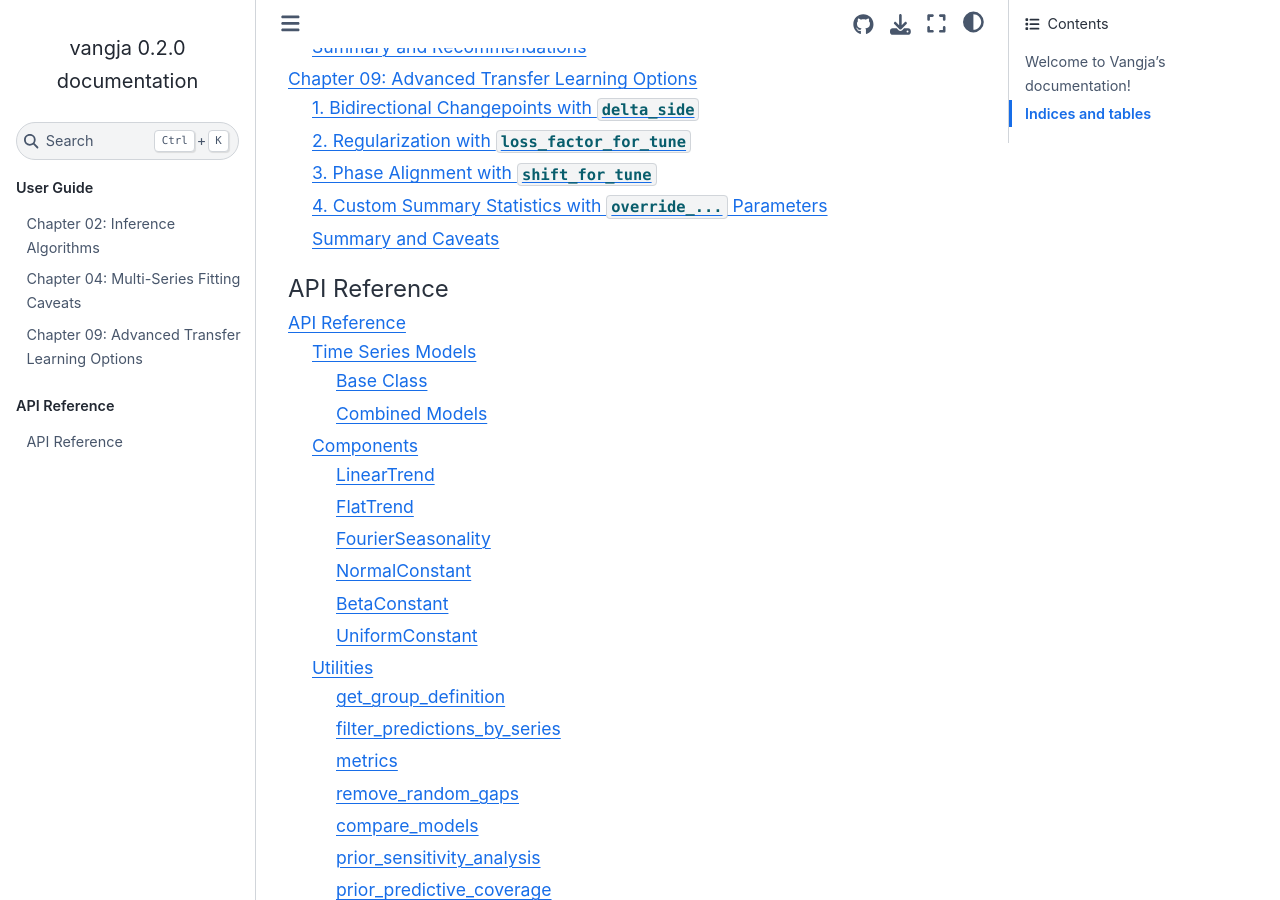
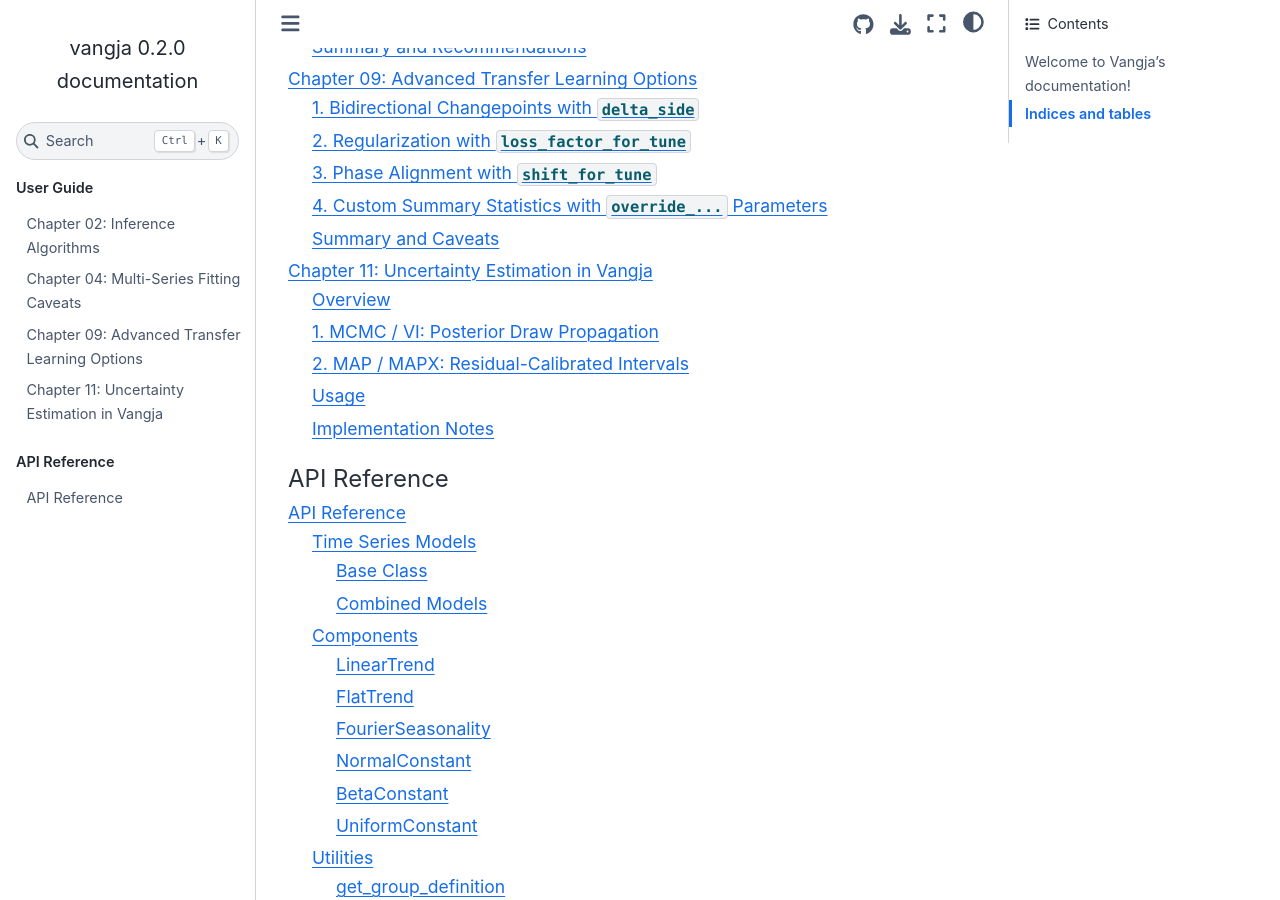
Before and after one commit to jovan-krajevski/vangja, a Sphinx documentation site: the page built from docs/source/index.rst, in a window 1280 px wide and 900 px high, scrolled down 665 px. Built offline with Sphinx 7.4.7 and the Sphinx Book theme 1.1.4, drawn with Linux system fonts in a browser that asks for light colours; pages that are not in the unit, such as notebooks, are missing from menus; some of the changed lines change nothing that is shown.

Commit message:
docs uncertainty

````diff
--- a/docs/source/index.rst
+++ b/docs/source/index.rst
@@ -21,6 +21,7 @@ Welcome to Vangja's documentation!
    notebooks/08_prior_from_idata
    notebooks/09_advanced_transfer_learning
    notebooks/10_bayesian_workflow
+   uncertainty
 
 .. toctree::
    :maxdepth: 2
--- /dev/null
+++ b/docs/source/uncertainty.md
@@ -0,0 +1,192 @@
+# Chapter 11: Uncertainty Estimation in Vangja
+
+## Overview
+
+Vangja provides prediction intervals via the `predict_uncertainty()` method. The approach differs depending on the inference method used:
+
+- **MCMC / VI methods** (NUTS, Metropolis, ADVI, etc.): Posterior draw propagation — each posterior sample is pushed through the model to produce a family of trajectories, yielding natural Bayesian credible intervals.
+- **MAP methods** (MAP, MAPX): Residual-calibrated intervals — a hybrid approach combining the fitted observation noise, in-sample residual calibration, and forecast-distance scaling.
+
+Both approaches are described in detail below.
+
+---
+
+## 1. MCMC / VI: Posterior Draw Propagation
+
+### Idea
+
+When the model is fitted with MCMC or VI, the `trace` object contains samples from the posterior distribution over all model parameters. Each posterior draw defines a complete set of parameter values; pushing a draw through the forward model produces one possible prediction trajectory. The spread of these trajectories quantifies parameter uncertainty.
+
+### Algorithm
+
+Given `N` posterior draws (across chains and draws):
+
+1. **Sub-sample** `S = min(uncertainty_samples, N)` draws uniformly at random (seed 42 for reproducibility).
+2. For each sampled draw index `(chain, draw)`:
+   - Extract all parameter values into a dictionary `θ_s = {var: posterior[var][chain, draw]}`.
+   - Create a fresh copy of the future DataFrame (to avoid side effects from component column writes).
+   - Call `self._predict(future_copy, "mapx", θ_s, None)` — this reuses the existing `_predict_map` code path, treating each posterior draw as if it were a MAP point estimate.
+   - Collect the resulting prediction array of shape `(n_groups, T)`.
+3. **Stack** all `S` prediction arrays into shape `(S, n_groups, T)`.
+4. For each group, compute pointwise quantiles:
+   - `yhat_lower = quantile(α/2)`
+   - `yhat_upper = quantile(1 − α/2)`
+   where `α = 1 − interval_width`.
+5. The point forecast (`yhat`) is computed separately using the standard `_predict()` (which averages over the posterior for MCMC).
+6. **Rescale** all values from the internal `[0, 1]` scale back to the original data scale using `y_min` and `y_max`.
+
+### Why Reuse `_predict_map`?
+
+The key design insight is that `_predict_map` in each component is a pure forward function: given parameter values in a dictionary, it computes predictions. By extracting individual posterior draws into the same dictionary format that MAP uses, we can reuse the entire prediction pipeline without modifying any component. This avoids:
+
+- Adding per-draw prediction methods to every component.
+- Modifying `_predict_mcmc` (which by design averages over draws).
+- Any changes to the composition operators (`+`, `*`, `**`).
+
+### Strengths
+
+- **Exact**: Captures the full posterior uncertainty, including parameter correlations.
+- **Component-agnostic**: Works for any model composition without component-level changes.
+- **Standard Bayesian approach**: Produces proper credible intervals.
+
+### Limitations
+
+- Computationally expensive for large `uncertainty_samples` (each draw requires a full forward pass).
+- Credible intervals are not calibrated in the frequentist sense (they represent posterior belief, not coverage guarantees).
+
+---
+
+## 2. MAP / MAPX: Residual-Calibrated Intervals
+
+### Motivation
+
+MAP and MAPX produce a single point estimate — there are no posterior draws to propagate. We need a different strategy to estimate prediction intervals.
+
+The standard approach (used by Facebook Prophet) simulates future trend uncertainty by generating synthetic changepoints with Laplace-distributed magnitudes at Poisson-distributed times, then adds Gaussian observation noise estimated from in-sample residuals. However, Prophet's approach has notable limitations:
+
+1. **Only trend has uncertainty** — seasonality and other components contribute zero uncertainty under MAP.
+2. **Relies on changepoint extrapolation** — the synthetic future changepoints are a heuristic, not derived from the posterior.
+3. **No epistemic uncertainty** — the intervals don't grow with forecast distance beyond what changepoints provide.
+
+### Vangja's Approach
+
+Vangja uses a **hybrid residual-calibrated** approach that addresses these limitations:
+
+$$\hat{y}(t) \pm z_{\alpha/2,\nu} \cdot \hat{\sigma} \cdot \sqrt{1 + h / n}$$
+
+where:
+
+- $\hat{y}(t)$ is the MAP point prediction
+- $z_{\alpha/2,\nu}$ is the Student-t quantile with $\nu = \max(n - 2, 1)$ degrees of freedom
+- $\hat{\sigma}$ is the calibrated noise estimate (see below)
+- $h$ is the forecast distance (days from end of training data, clamped to ≥ 0)
+- $n$ is the number of training observations
+
+#### Noise Estimation: $\hat{\sigma}$
+
+The noise estimate combines two sources:
+
+$$\hat{\sigma} = \max(\sigma_{\text{fitted}}, \sigma_{\text{residual}})$$
+
+1. **Fitted sigma** ($\sigma_{\text{fitted}}$): The observation noise parameter from the MAP solution. In the PyMC model, `sigma` is a parameter of the likelihood that gets optimized jointly with all other parameters during MAP inference.
+
+2. **Residual standard deviation** ($\sigma_{\text{residual}}$): The standard deviation of in-sample residuals $e_i = y_i - \hat{y}(t_i)$, computed per group. This captures any systematic underfitting not reflected in the fitted sigma.
+
+Taking the max ensures the intervals are never narrower than what either estimate alone would suggest.
+
+#### Forecast-Distance Scaling: $\sqrt{1 + h/n}$
+
+This factor captures the intuition that predictions further from the training data should be more uncertain. At `h = 0` (start of forecast horizon, still within training range), the factor is 1.0. As `h` grows relative to `n`, the factor increases sub-linearly:
+
+| Scenario | h/n | Scaling factor |
+|----------|-----|---------------|
+| Beginning of forecast | 0 | 1.00 |
+| 10% of training length ahead | 0.1 | 1.05 |
+| Half training length ahead | 0.5 | 1.22 |
+| Full training length ahead | 1.0 | 1.41 |
+| 2× training length ahead | 2.0 | 1.73 |
+
+This is analogous to the prediction interval formula from linear regression, where the variance of a new prediction grows with distance from the center of the data.
+
+#### Student-t Quantiles
+
+We use Student-t quantiles instead of normal quantiles to account for the finite-sample uncertainty in estimating $\sigma$. With $\nu = n - 2$ degrees of freedom (for slope + intercept), this gives wider intervals for small training sets and converges to the normal distribution for large $n$.
+
+### Per-Group Computation
+
+All quantities ($\sigma_{\text{fitted}}$, $\sigma_{\text{residual}}$, $n$) are computed per-group when `pool_type` results in multiple series. Each series gets its own uncertainty intervals calibrated to its own noise characteristics.
+
+### Advantages Over Prophet's Approach
+
+| Aspect | Prophet (MAP) | Vangja (MAP) |
+|--------|--------------|--------------|
+| Trend uncertainty | Simulated future changepoints | Captured via $\sqrt{1+h/n}$ scaling |
+| Seasonality uncertainty | None | Included in residual calibration |
+| Component coupling | Independent (trend only) | Joint (via residuals of full model) |
+| Epistemic growth | Changepoint-driven only | Explicit forecast-distance scaling |
+| Small-sample correction | None (uses Normal) | Student-t with $n-2$ d.f. |
+| Calibration | Heuristic | Residual-calibrated |
+
+The key insight is that Prophet decomposes uncertainty by component (and only models trend uncertainty), while Vangja estimates total prediction uncertainty from the full model's behavior. This naturally captures interactions between components and doesn't rely on extrapolating changepoint patterns into the future.
+
+### Limitations
+
+- **Homoscedastic assumption**: The noise estimate $\hat{\sigma}$ is constant over time. If the data has heteroscedastic noise (e.g., variance that changes seasonally), the intervals may be too wide in quiet periods and too narrow in volatile periods.
+- **Linear scaling heuristic**: The $\sqrt{1 + h/n}$ factor is borrowed from linear regression theory and may not perfectly capture nonlinear forecast degradation.
+- **No component decomposition**: Unlike Prophet, we do not separately attribute uncertainty to trend vs. seasonality. The intervals are for the total prediction only.
+
+---
+
+## Usage
+
+```python
+from vangja.components import LinearTrend, FourierSeasonality
+
+model = LinearTrend() + FourierSeasonality(365.25, 10)
+model.fit(data, method="nuts", samples=1000, chains=4)
+
+# Predict with 95% uncertainty intervals
+future = model.predict_uncertainty(horizon=90, interval_width=0.95)
+
+# The result contains yhat_<group>, yhat_lower_<group>, yhat_upper_<group>
+print(future[["ds", "yhat_0", "yhat_lower_0", "yhat_upper_0"]].head())
+
+# Plot with built-in support (uncertainty bands shown automatically)
+model.plot(future)
+```
+
+For MAP inference:
+
+```python
+model = LinearTrend() + FourierSeasonality(365.25, 10)
+model.fit(data, method="mapx")
+
+# Works the same way — uses residual-calibrated intervals instead
+future = model.predict_uncertainty(horizon=90)
+model.plot(future)
+```
+
+### Parameters
+
+| Parameter | Default | Description |
+|-----------|---------|-------------|
+| `horizon` | (required) | Number of future steps to forecast |
+| `freq` | `"D"` | Frequency of forecast steps |
+| `uncertainty_samples` | 200 | Number of posterior draws for MCMC/VI. Ignored for MAP. |
+| `interval_width` | 0.95 | Width of prediction interval (e.g. 0.95 for 95%) |
+
+---
+
+## Implementation Notes
+
+### Composable Models
+
+The uncertainty estimation works transparently with composed models (`+`, `*`, `**`). Since `predict_uncertainty` operates at the top-level `TimeSeriesModel` (calling `_predict` which dispatches to the composed tree), no component-level changes are needed in either approach.
+
+### Transfer Learning
+
+When a model is fitted with transfer learning (`idata` parameter), the posterior or MAP estimate already incorporates the prior information from the base model. The uncertainty estimation works identically — for MCMC, the posterior draws reflect the transfer-informed distribution; for MAP, the residuals reflect the transfer-informed fit.
+
+### Multi-Series
+
+For multi-series models, uncertainty is computed per-group. Each group's intervals use that group's own residual statistics and noise parameters. The intervals are independent across groups (no cross-group uncertainty correlation is modeled).
````
